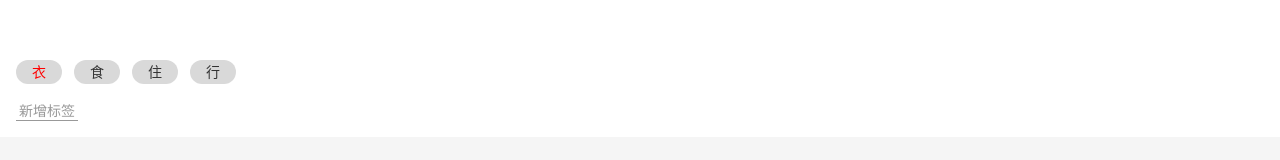
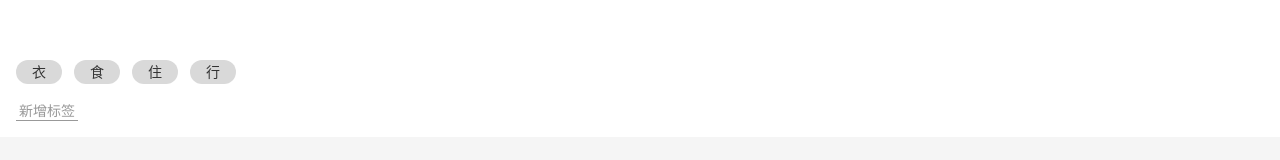
Before and after one commit to pen-duo/morney, a Vue app: page / in a window 1280 px wide. Shown: the part 151-311 px from the top of the page. Built offline with nearby package versions, Linux system fonts and the light colour scheme.

Commit message:
可以选中或取消标签

```diff
--- a/src/components/NumberPad.vue
+++ b/src/components/NumberPad.vue
@@ -27,7 +27,7 @@ import Vue from "vue";
 import { Component } from "vue-property-decorator";
 @Component
 export default class NumberPad extends Vue {
-  output: string = "0";
+  output = "0";
 
   inputContent(event: MouseEvent) {
     const button = event.target as HTMLButtonElement;
--- a/src/components/Tags.vue
+++ b/src/components/Tags.vue
@@ -9,8 +9,8 @@
           <li
             v-for="item in dataSource"
             :key="item"
-            @click="selected(item)"
-            :class="{ active: activeItem === item }"
+            @click="toggle(item)"
+            :class="{ selected: selectedTags.indexOf(item) >= 0 }"
           >
             {{ item }}
           </li>
@@ -27,9 +27,13 @@ import { Component, Prop } from "vue-property-decorator";
 export default class Tags extends Vue {
   @Prop() dataSource: string[] | undefined;
   selectedTags: string[] = [];
-  activeItem = "衣";
-  selected(item: string) {
-    this.activeItem = item;
+  toggle(tag: string) {
+    const index = this.selectedTags.indexOf(tag);
+    if (index >= 0) {
+      this.selectedTags.splice(index, 1);
+    } else {
+      this.selectedTags.push(tag);
+    }
   }
 }
 </script>
@@ -45,12 +49,17 @@ export default class Tags extends Vue {
     > ul {
       display: flex;
       > li {
+        $bg: #d9d9d9;
         height: 24px;
         line-height: 24px;
         background: #d9d9d9;
         border-radius: 12px;
         padding: 0 16px;
         margin-right: 12px;
+        &.selected {
+          background: darken($bg, 50%);
+          color: #fff;
+        }
       }
     }
   }
@@ -65,7 +74,4 @@ export default class Tags extends Vue {
     }
   }
 }
-.active {
-  color: red;
-}
 </style>
```
